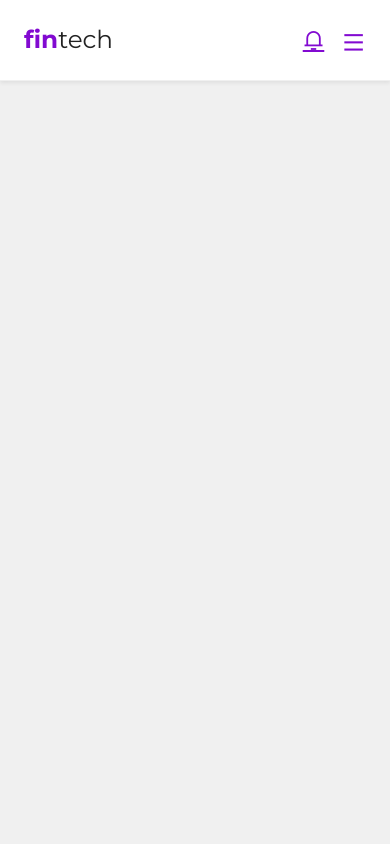
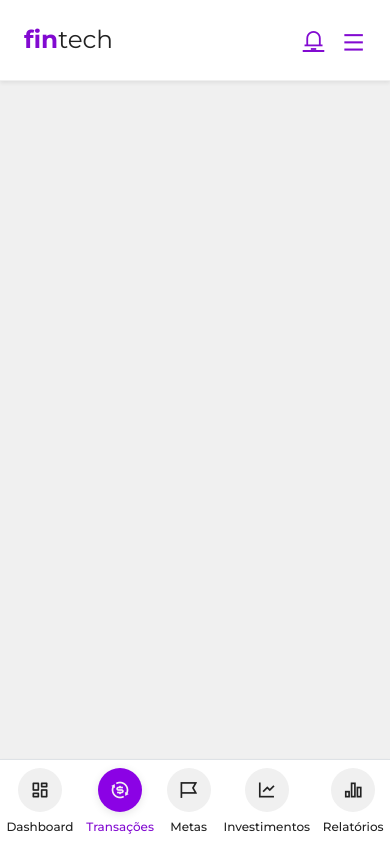
Before and after one commit to fagnerlopes/fiap-fintech, a plain HTML site: page index.html in a window 390 px wide. Drawn offline with nearby package versions, Linux system fonts and the light colour scheme.

Commit message:
Cria o menu principal na versão mobile

```diff
--- a/index.html
+++ b/index.html
@@ -114,6 +114,42 @@
       </div>
     </div>
 
+    <!-- Bottom menu mobile -->
+    <nav class="bottom-menu d-md-none fixed-bottom w-100 py-2 bg-white border-top shadow-sm">
+      <div class="d-flex justify-content-around align-items-end">
+        <a href="#" class="bottom-menu-item d-flex flex-column align-items-center text-decoration-none">
+          <span class="menu-icon menu-icon-dashboard mb-1 d-flex align-items-center justify-content-center">
+            <i class="ri-dashboard-line fs-5"></i>
+          </span>
+          <span class="menu-label">Dashboard</span>
+        </a>
+        <a href="#" class="bottom-menu-item active d-flex flex-column align-items-center text-decoration-none">
+          <span class="menu-icon menu-icon-transfer mb-1 d-flex align-items-center justify-content-center">
+            <i class="ri-exchange-dollar-line fs-5"></i>
+          </span>
+          <span class="menu-label">Transações</span>
+        </a>
+        <a href="#" class="bottom-menu-item d-flex flex-column align-items-center text-decoration-none">
+          <span class="menu-icon menu-icon-goal mb-1 d-flex align-items-center justify-content-center">
+            <i class="ri-flag-2-line fs-5"></i>
+          </span>
+          <span class="menu-label">Metas</span>
+        </a>
+        <a href="#" class="bottom-menu-item d-flex flex-column align-items-center text-decoration-none">
+          <span class="menu-icon menu-icon-invest mb-1 d-flex align-items-center justify-content-center">
+            <i class="ri-line-chart-line fs-5"></i>
+          </span>
+          <span class="menu-label">Investimentos</span>
+        </a>
+        <a href="#" class="bottom-menu-item d-flex flex-column align-items-center text-decoration-none">
+          <span class="menu-icon menu-icon-report mb-1 d-flex align-items-center justify-content-center">
+            <i class="ri-bar-chart-2-line fs-5"></i>
+          </span>
+          <span class="menu-label">Relatórios</span>
+        </a>
+      </div>
+    </nav>
+
     <script
       src="https://cdn.jsdelivr.net/npm/bootstrap@5.3.6/dist/js/bootstrap.bundle.min.js"
       integrity="sha384-j1CDi7MgGQ12Z7Qab0qlWQ/Qqz24Gc6BM0thvEMVjHnfYGF0rmFCozFSxQBxwHKO"
--- a/style.css
+++ b/style.css
@@ -124,3 +124,54 @@ body {
     padding-right: 0.5rem;
   }
 }
+
+.bottom-menu {
+  z-index: 1050;
+  min-height: 70px;
+  box-shadow: 0 -2px 8px var(--shadow-color);
+  border-top: 1px solid var(--border-color);
+  background: var(--white-color);
+}
+.bottom-menu-item {
+  font-size: 0.85rem;
+  color: var(--secondary-color);
+  font-weight: 500;
+  transition: color 0.2s;
+}
+.bottom-menu-item .menu-icon {
+  width: 44px;
+  height: 44px;
+  border-radius: 50%;
+  margin-bottom: 2px;
+  background: var(--light-color);
+  color: var(--secondary-color);
+  font-size: 1.5rem;
+  transition: background 0.2s, color 0.2s;
+}
+
+.bottom-menu-item.active .menu-icon {
+  background: var(--primary-color-normal);
+  color: var(--white-color);
+}
+
+.bottom-menu-item.active .menu-icon,
+.bottom-menu-item:focus .menu-icon,
+.bottom-menu-item:hover .menu-icon {
+  filter: brightness(0.95) saturate(1.2);
+  box-shadow: 0 2px 8px var(--shadow-color);
+}
+.bottom-menu-item.active,
+.bottom-menu-item:focus,
+.bottom-menu-item:hover {
+  color: var(--primary-color-normal);
+  text-decoration: none;
+}
+.menu-label {
+  font-size: 0.75rem;
+  margin-top: 2px;
+}
+@media (min-width: 768px) {
+  .bottom-menu {
+    display: none !important;
+  }
+}
```
